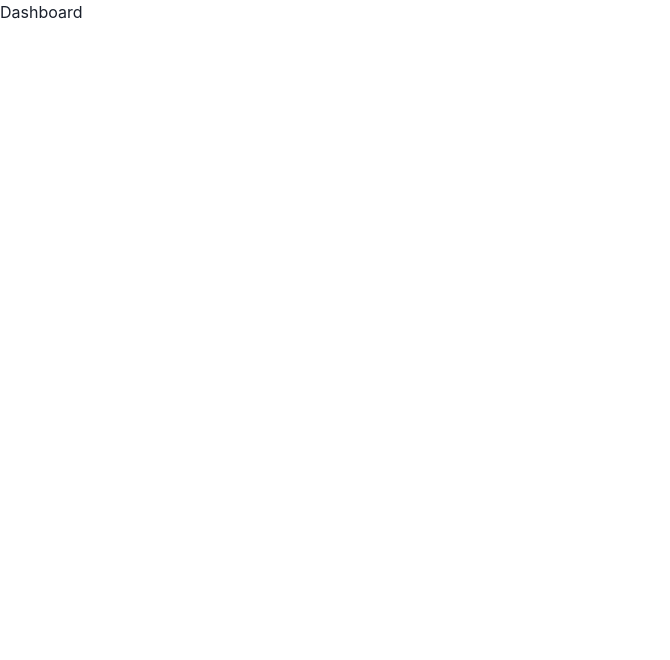
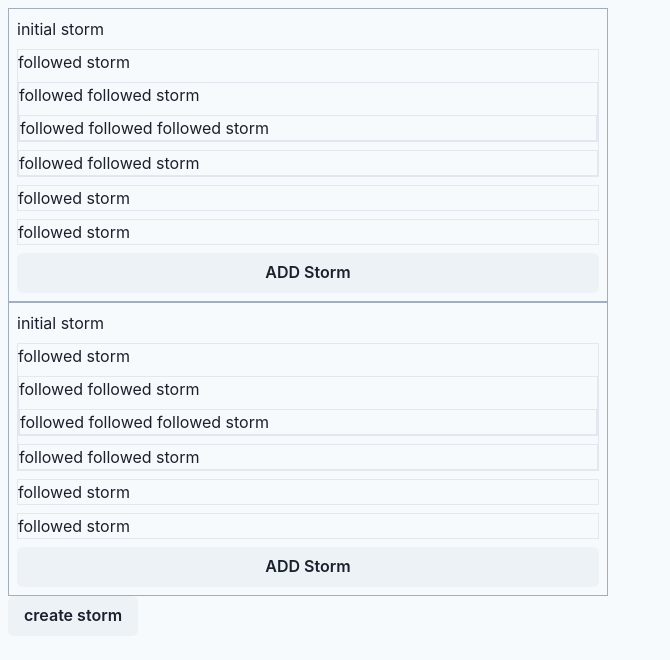
Before and after one commit to reactboy/stormflow, a Next.js app: page /dashboard in a window 1280 px wide. Shown: the top 660 px of the page, without its empty margins (0-670 px from the left). Built offline with nearby package versions, Linux system fonts and the light colour scheme.

Commit message:
add: create static components for dashboard

```diff
--- a/src/components/common/Layout/index.tsx
+++ b/src/components/common/Layout/index.tsx
@@ -9,9 +9,9 @@ type Props = {
 export const Layout: React.FC<Props> = (props) => {
   const { children, Header = null, Footer = null } = props;
   return (
-    <Flex minH="100vh" w="100%" maxW="1440px" direction="column">
+    <Flex minH="100vh" w="100%" maxW="1440px" direction="column" bg="gray.50">
       {Header && <Header />}
-      <Box flex="1" position="relative">
+      <Box flex="1" position="relative" p="8px">
         {children}
       </Box>
       {Footer && <Footer />}
--- /dev/null
+++ b/src/components/shells/Dashboard/components/NewStormModal/index.tsx
@@ -0,0 +1,40 @@
+import { useRef } from 'react';
+import {
+  Button,
+  Modal,
+  ModalOverlay,
+  ModalContent,
+  ModalHeader,
+  ModalFooter,
+  ModalBody,
+  ModalCloseButton,
+  Textarea,
+} from '@chakra-ui/react';
+
+type NewStormModalProps = {
+  isOpen: boolean;
+  onClose: () => void;
+  headerText: string;
+  inputPlaceholder: string;
+  onStorm: () => void;
+};
+
+export const NewStormModal: React.FC<NewStormModalProps> = (props) => {
+  const { isOpen, onClose, headerText, inputPlaceholder, onStorm } = props;
+  const initialFocusRef = useRef();
+  return (
+    <Modal initialFocusRef={initialFocusRef} isOpen={isOpen} onClose={onClose}>
+      <ModalOverlay />
+      <ModalContent>
+        <ModalHeader>{headerText}</ModalHeader>
+        <ModalCloseButton />
+        <ModalBody>
+          <Textarea ref={initialFocusRef} placeholder={inputPlaceholder} />
+        </ModalBody>
+        <ModalFooter>
+          <Button onClick={onStorm}>STORM</Button>
+        </ModalFooter>
+      </ModalContent>
+    </Modal>
+  );
+};
--- /dev/null
+++ b/src/components/shells/Dashboard/components/TweetStormBox/components/TweetStorm/index.tsx
@@ -0,0 +1,19 @@
+import { Box, Text } from '@chakra-ui/react';
+import { Tweet } from '@utils/types';
+
+type TweetStormProps = {
+  tweet: Tweet;
+  level: number; //NOTE 何回ネストしているか
+};
+
+export const TweetStorm: React.FC<TweetStormProps> = (props) => {
+  const { tweet, level } = props;
+  const { id, text, includes = [] } = tweet;
+  return (
+    <Box mt="8px" border="1px" borderColor="gray.200">
+      <Text fontSize="16px">{text}</Text>
+      {!!includes.length &&
+        includes.map((tweet) => <TweetStorm level={level + 1} key={tweet.id} tweet={tweet} />)}
+    </Box>
+  );
+};
--- /dev/null
+++ b/src/components/shells/Dashboard/components/TweetStormBox/components/index.ts
@@ -0,0 +1 @@
+export * from './TweetStorm'
--- /dev/null
+++ b/src/components/shells/Dashboard/components/TweetStormBox/index.tsx
@@ -0,0 +1,23 @@
+import { Box, Button, Text } from '@chakra-ui/react';
+import { Tweet } from '@utils/types';
+import { TweetStorm } from './components';
+
+type TweetStormBoxProps = {
+  tweet: Tweet;
+  onAddStorm: (id: string) => () => void;
+};
+
+export const TweetStormBox: React.FC<TweetStormBoxProps> = (props) => {
+  const { tweet, onAddStorm } = props;
+  const { id, text, includes = [] } = tweet;
+  return (
+    <Box p="8px" maxW="600px" border="1px" borderColor="gray.400">
+      <Text fontSize="16px">{text}</Text>
+      {!!includes.length &&
+        includes.map((tweet) => <TweetStorm level={0 + 1} key={tweet.id} tweet={tweet} />)}
+      <Button mt="8px" w="100%" onClick={onAddStorm(id)}>
+        ADD Storm
+      </Button>
+    </Box>
+  );
+};
--- /dev/null
+++ b/src/components/shells/Dashboard/components/index.ts
@@ -0,0 +1,2 @@
+export * from './TweetStormBox';
+export * from './NewStormModal';
--- /dev/null
+++ b/src/components/shells/Dashboard/index.tsx
@@ -0,0 +1,134 @@
+import { Button, Box, useDisclosure } from '@chakra-ui/react';
+import { Tweet } from '@utils/types';
+import { TweetStormBox, NewStormModal } from './components';
+
+//MEMO サーバーサイドで取得してこの形に整形する。
+//TODO 型の共通化
+const stubStorms: Tweet[] = [
+  {
+    id: '1',
+    text: 'initial storm',
+    includes: [
+      {
+        id: '1-1',
+        text: 'followed storm',
+        includes: [
+          {
+            id: '1-1-1',
+            text: 'followed followed storm',
+            includes: [
+              {
+                id: '1-1-1-1',
+                text: 'followed followed followed storm',
+                includes: [],
+              },
+            ],
+          },
+          {
+            id: '1-1-2',
+            text: 'followed followed storm',
+            includes: [],
+          },
+        ],
+      },
+      {
+        id: '1-2',
+        text: 'followed storm',
+        includes: [],
+      },
+      {
+        id: '1-3',
+        text: 'followed storm',
+        includes: [],
+      },
+      ,
+    ],
+  },
+  {
+    id: '2',
+    text: 'initial storm',
+    includes: [
+      {
+        id: '2-1',
+        text: 'followed storm',
+        includes: [
+          {
+            id: '2-1-1',
+            text: 'followed followed storm',
+            includes: [
+              {
+                id: '2-1-1-1',
+                text: 'followed followed followed storm',
+                includes: [],
+              },
+            ],
+          },
+          {
+            id: '2-1-2',
+            text: 'followed followed storm',
+            includes: [],
+          },
+        ],
+      },
+      {
+        id: '2-2',
+        text: 'followed storm',
+        includes: [],
+      },
+      {
+        id: '2-3',
+        text: 'followed storm',
+        includes: [],
+      },
+      ,
+    ],
+  },
+];
+
+export const DashboardShell = () => {
+  const { isOpen: isOpenCreate, onOpen: onOpenCreate, onClose: onCloseCreate } = useDisclosure();
+  const { isOpen: isOpenAdd, onOpen: onOpenAdd, onClose: onCloseAdd } = useDisclosure();
+
+  const onCreateStorm = () => {
+    console.log('create storm');
+    onCloseCreate();
+  };
+  const onAddStorm = (id: string) => () => {
+    console.log('add storm ', id);
+    onOpenAdd();
+  };
+  const onSubmitAddStorm = () => {
+    console.log('new storm added');
+    onCloseAdd();
+  };
+  return (
+    <>
+      <Box>
+        {!!stubStorms.length
+          ? stubStorms.map((storm) => (
+              <TweetStormBox key={storm.id} tweet={storm} onAddStorm={onAddStorm} />
+            ))
+          : null}
+      </Box>
+      <div>
+        <Button onClick={onOpenCreate}>create storm</Button>
+      </div>
+
+      {/* TODO 新規作成と追加は表示モーダルは分けるがコンポーネントは共通化 */}
+      <NewStormModal
+        isOpen={isOpenCreate}
+        onClose={onCloseCreate}
+        headerText="CREATE Storm"
+        inputPlaceholder="create storm"
+        onStorm={onCreateStorm}
+      />
+      <NewStormModal
+        isOpen={isOpenAdd}
+        onClose={onCloseAdd}
+        headerText="ADD Storm"
+        inputPlaceholder="add storm"
+        onStorm={onSubmitAddStorm}
+      />
+    </>
+  );
+};
--- a/src/components/shells/index.ts
+++ b/src/components/shells/index.ts
@@ -1,2 +1,3 @@
 export * from './Top';
 export * from './Signin';
+export * from './Dashboard'
--- a/src/pages/dashboard/index.tsx
+++ b/src/pages/dashboard/index.tsx
@@ -1,5 +1,11 @@
+import { DashboardShell } from '@components/shells';
+
 const Dashboard = () => {
-  return <>Dashboard</>;
+  return (
+    <>
+      <DashboardShell />
+    </>
+  );
 };
 
 export default Dashboard;
```
Also changed, not shown: 1 other file (tests, documents, lock files or other folders).
